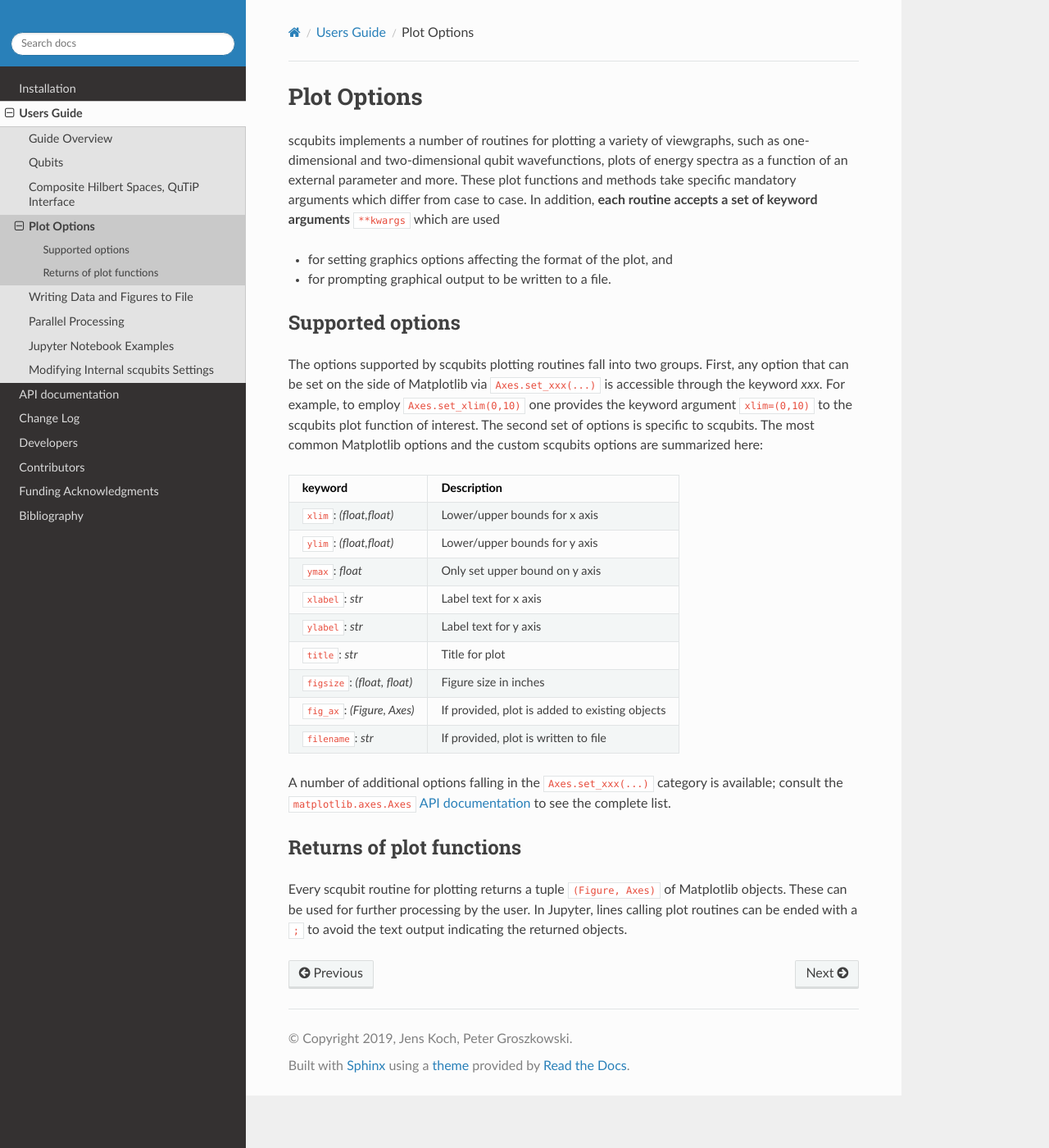
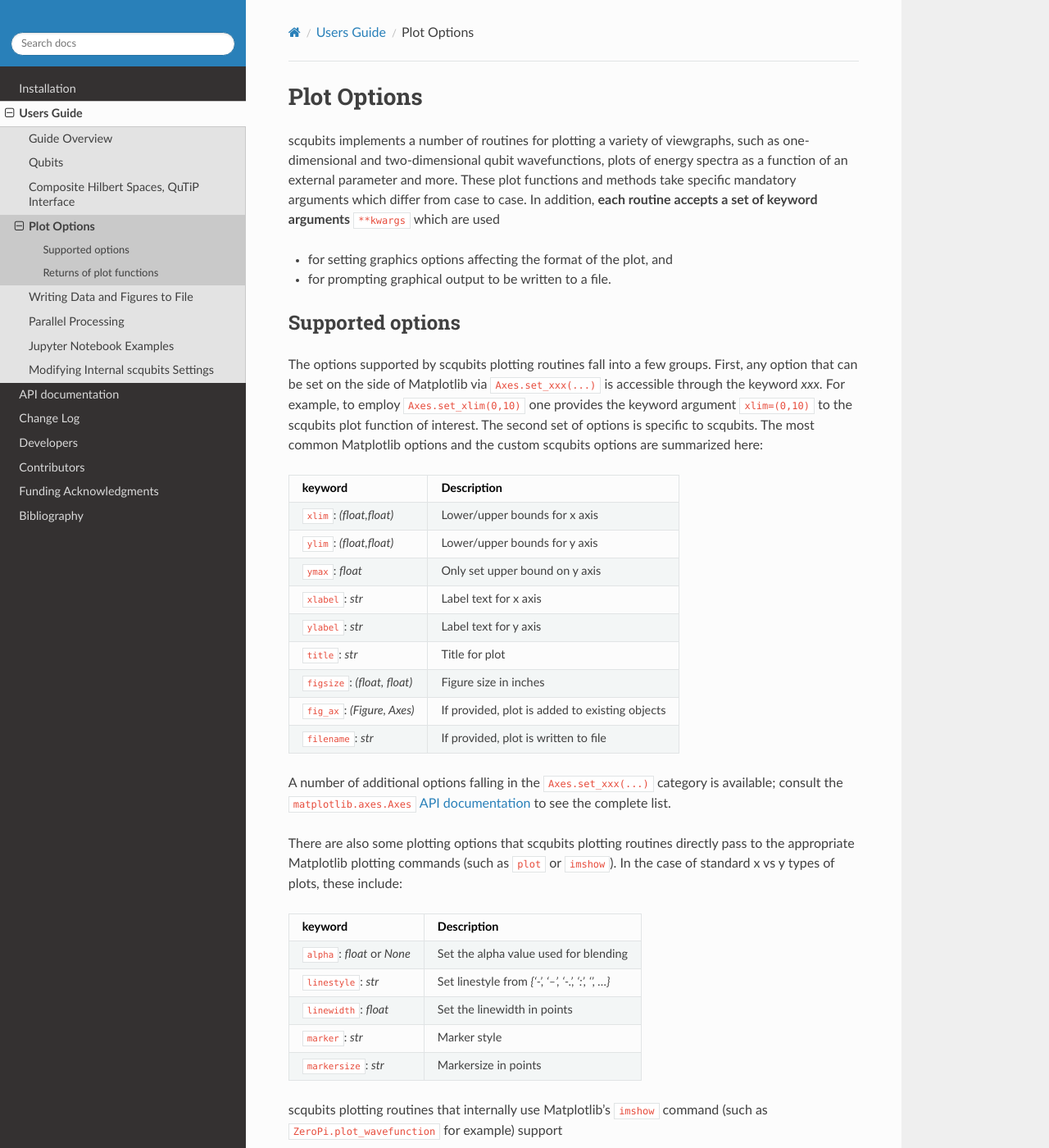
Before and after one commit to scqubits/scqubits, a Sphinx documentation site: the page built from docs/source/guide/guide-plot-options.rst, in a window 1280 px wide and 1400 px high. Shown: the whole window at 82% size. Built offline with Sphinx 7.4.7 and the Read the Docs theme 2.0.0, drawn with Linux system fonts in a browser that asks for light colours; pages that are not in the unit, such as notebooks, are missing from menus; some of the changed text lies outside the part shown.

Commit message:
updates to docs related to new plotting options

```diff
--- a/docs/source/guide/guide-plot-options.rst
+++ b/docs/source/guide/guide-plot-options.rst
@@ -19,7 +19,7 @@
 Supported options
 -----------------
 
-The options supported by scqubits plotting routines fall into two groups. First, any option that can be set on the
+The options supported by scqubits plotting routines fall into a few groups. First, any option that can be set on the
 side of Matplotlib via ``Axes.set_xxx(...)`` is accessible through the keyword `xxx`. For example, to employ
 ``Axes.set_xlim(0,10)`` one provides the keyword argument ``xlim=(0,10)`` to the scqubits plot function of interest. The
 second set of options is specific to scqubits. The most common Matplotlib options and the custom scqubits options are
@@ -50,12 +50,34 @@
 A number of additional options falling in the ``Axes.set_xxx(...)`` category is available; consult the
 ``matplotlib.axes.Axes`` `API documentation`__ to see the complete list.
 
+There are also some plotting options that scqubits plotting routines directly pass to the appropriate Matplotlib plotting commands (such as ``plot`` or ``imshow``). In the case of standard x vs y types of plots, these include:
+
++---------------------------------+-------------------------------------------------------+
+| keyword                         | Description                                           |
++=================================+=======================================================+
+| ``alpha``: `float` or `None`    | Set the alpha value used for blending                 |
++---------------------------------+-------------------------------------------------------+
+| ``linestyle``: `str`            | Set  linestyle from `{'-', '--', '-.', ':', '', ...}` |
++---------------------------------+-------------------------------------------------------+
+| ``linewidth``: `float`          | Set the linewidth in points                           |
++---------------------------------+-------------------------------------------------------+
+| ``marker``: `str`               | Marker style                                          |
++---------------------------------+-------------------------------------------------------+
+| ``markersize``: `str`           | Markersize in points                                  |
++---------------------------------+-------------------------------------------------------+
+
+scqubits plotting routines that internally use Matplotlib's ``imshow`` command (such as ``ZeroPi.plot_wavefunction`` for example) support
+
++------------------------------+-----------------------------------------------------------------+
+| keyword                      | Description                                                     |
++==============================+=================================================================+
+| ``interpolation``: `str`     | Types of interpolation such (e.g. "spline16", "bilinear", etc.) |
++------------------------------+-----------------------------------------------------------------+
+
+For a more detailed description of some of the above options, see Matplotlib's `documentation <https://matplotlib.org/api/axes_api.html#plotting>`_.
+
 .. _API: https://matplotlib.org/api/axes_api.html#the-axes-class
 __ API_
-
-
-
-
 
 
 Returns of plot functions
```
Also changed, not shown: 1 other file.
